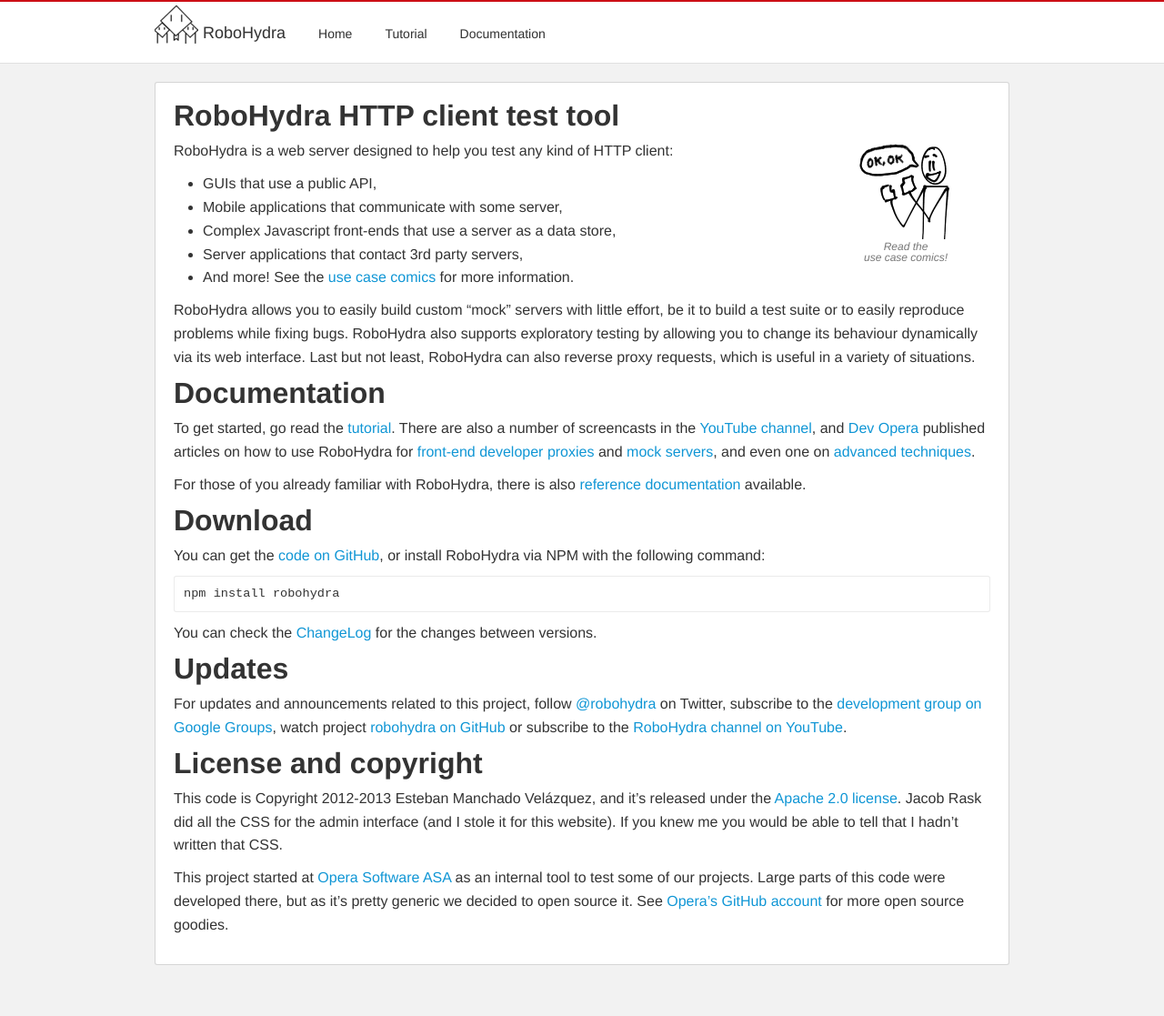
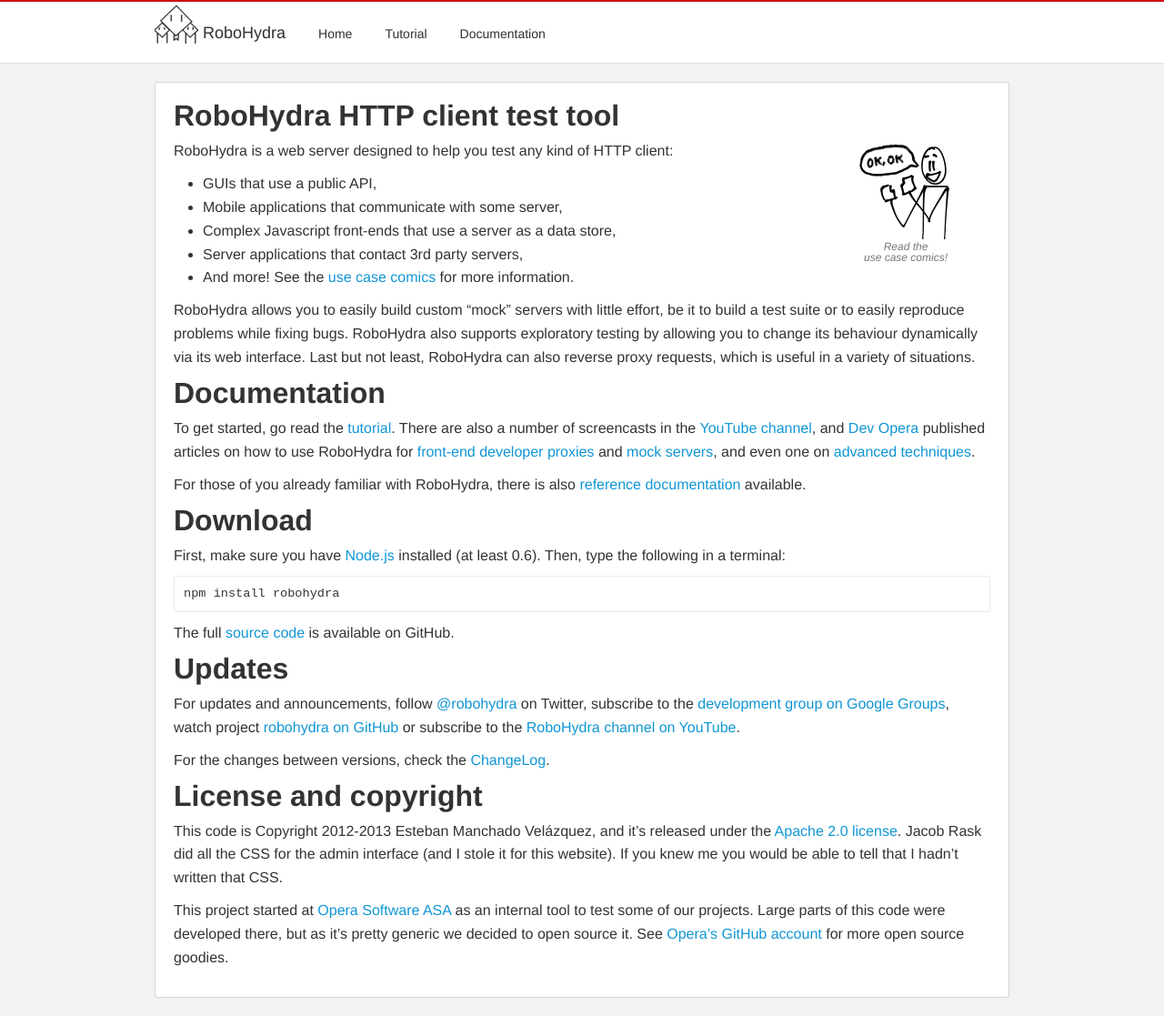
Before and after one commit to robohydra/robohydra, a Jekyll site: the page built from index.md, in a window 1280 px wide and 1117 px high. Shown: the whole window at 91% size. Built offline with Jekyll 4.4.1, drawn with Linux system fonts in a browser that asks for light colours.

Commit message:
Simplify and improve a bit the frontpage text

```diff
--- a/index.md
+++ b/index.md
@@ -47,27 +47,28 @@
 Download
 ========
 
-You can get the [code on
-GitHub](https://github.com/robohydra/robohydra), or install
-RoboHydra via NPM with the following command:
+First, make sure you have [Node.js](http://nodejs.org/download/)
+installed (at least 0.6). Then, type the following in a terminal:
 
     npm install robohydra
 
-You can check the
-[ChangeLog](https://raw.github.com/robohydra/robohydra/master/ChangeLog)
-for the changes between versions.
+The full [source code](https://github.com/robohydra/robohydra) is
+available on GitHub.
 
 Updates
 =======
 
-For updates and announcements related to this project, follow
+For updates and announcements, follow
 [@robohydra](https://twitter.com/robohydra) on Twitter, subscribe to
 the [development group on Google
 Groups](https://groups.google.com/forum/?hl=es&fromgroups#!forum/robohydra),
 watch project [robohydra on
-GitHub](https://github.com/robohydra/robohydra) or subscribe to
-the [RoboHydra channel on
+GitHub](https://github.com/robohydra/robohydra) or subscribe to the
+[RoboHydra channel on
 YouTube](http://www.youtube.com/user/robohydra/videos).
+
+For the changes between versions, check the
+[ChangeLog](https://raw.github.com/robohydra/robohydra/master/ChangeLog).
 
 License and copyright
 =====================
```
